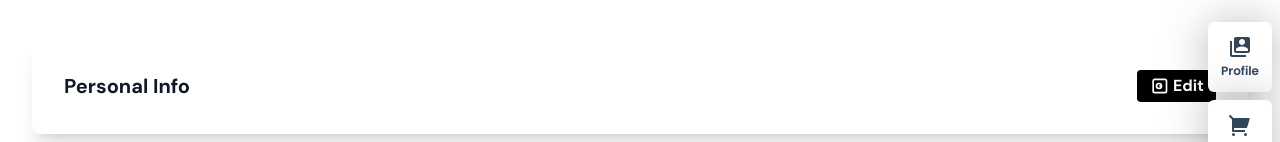
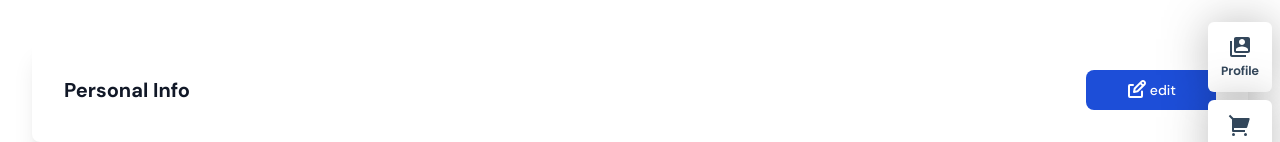
Before and after one commit to kirollosR/e-commerce, a React (Create React App) app in the folder client/: page /profile in a window 1280 px wide. Shown: the part 186-328 px from the top of the page. Built offline with nearby package versions, Linux system fonts and the light colour scheme; no server answers; sample sign-in values are in the browser's storage.

Commit message:
some edits on profile style

```diff
--- a/client/src/components/Profile/Profile.js
+++ b/client/src/components/Profile/Profile.js
@@ -73,22 +73,29 @@ const Profile = () => {
           <div class="flex-1 bg-white rounded-lg shadow-xl p-8">
             <div class="flex items-center justify-between bg-white rounded-lg shadow-xl p-8">
               <h4 class="text-xl text-gray-900 font-bold">Personal Info</h4>
-              <button class="flex items-center px-3 py-1 bg-black text-white font-semibold rounded hover:bg-gray-900 focus:outline-none focus:ring focus:ring-gray-700">
+              <button
+                type="button"
+                class="flex items-center justify-center text-white bg-primary-700 hover:bg-primary-800 focus:ring-4 focus:ring-primary-300 font-medium rounded-lg text-sm px-10 py-2 dark:bg-primary-600 dark:hover:bg-primary-700 focus:outline-none dark:focus:ring-primary-800"
+              >
                 <svg
-                  class="h-5 w-5 mr-1"
+                  class="w-6 h-6 "
+                  aria-hidden="true"
+                  xmlns="http://www.w3.org/2000/svg"
+                  width="24"
+                  height="24"
                   fill="none"
-                  stroke="currentColor"
                   viewBox="0 0 24 24"
-                  xmlns="http://www.w3.org/2000/svg"
                 >
                   <path
+                    stroke="currentColor"
                     stroke-linecap="round"
                     stroke-linejoin="round"
                     stroke-width="2"
-                    d="M15 12a3 3 0 11-6 0 3 3 0 016 0zm0 0h-2m-4 8h10c1.1 0 2-.9 2-2V6a2 2 0 00-2-2H7a2 2 0 00-2 2v12c0 1.1.9 2 2 2z"
-                  ></path>
+                    d="m14.304 4.844 2.852 2.852M7 7H4a1 1 0 0 0-1 1v10a1 1 0 0 0 1 1h11a1 1 0 0 0 1-1v-4.5m2.409-9.91a2.017 2.017 0 0 1 0 2.853l-6.844 6.844L8 14l.713-3.565 6.844-6.844a2.015 2.015 0 0 1 2.852 0Z"
+                  />
                 </svg>
-                Edit
+
+                <p class="">edit</p>
               </button>
             </div>
 
--- a/client/src/constants/index.js
+++ b/client/src/constants/index.js
@@ -88,7 +88,7 @@ export const adminNavBarList = [
   {
     _id: 1006,
     title: "Home",
-    link: "/admin-home",
+    link: "/",
   },
   {
     _id: 1007,
```
Also changed, not shown: client/src/pages/Profile/ProfilePage.js (+4 -5 lines).
